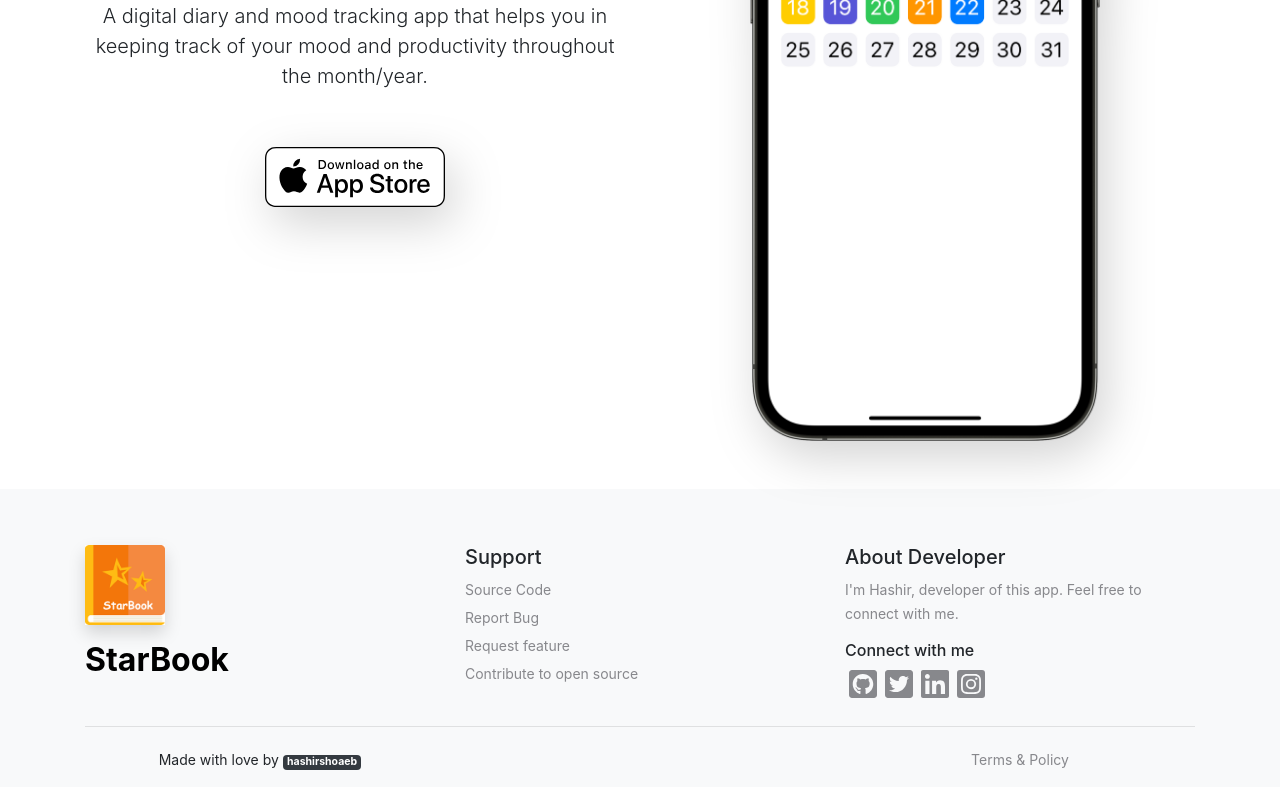
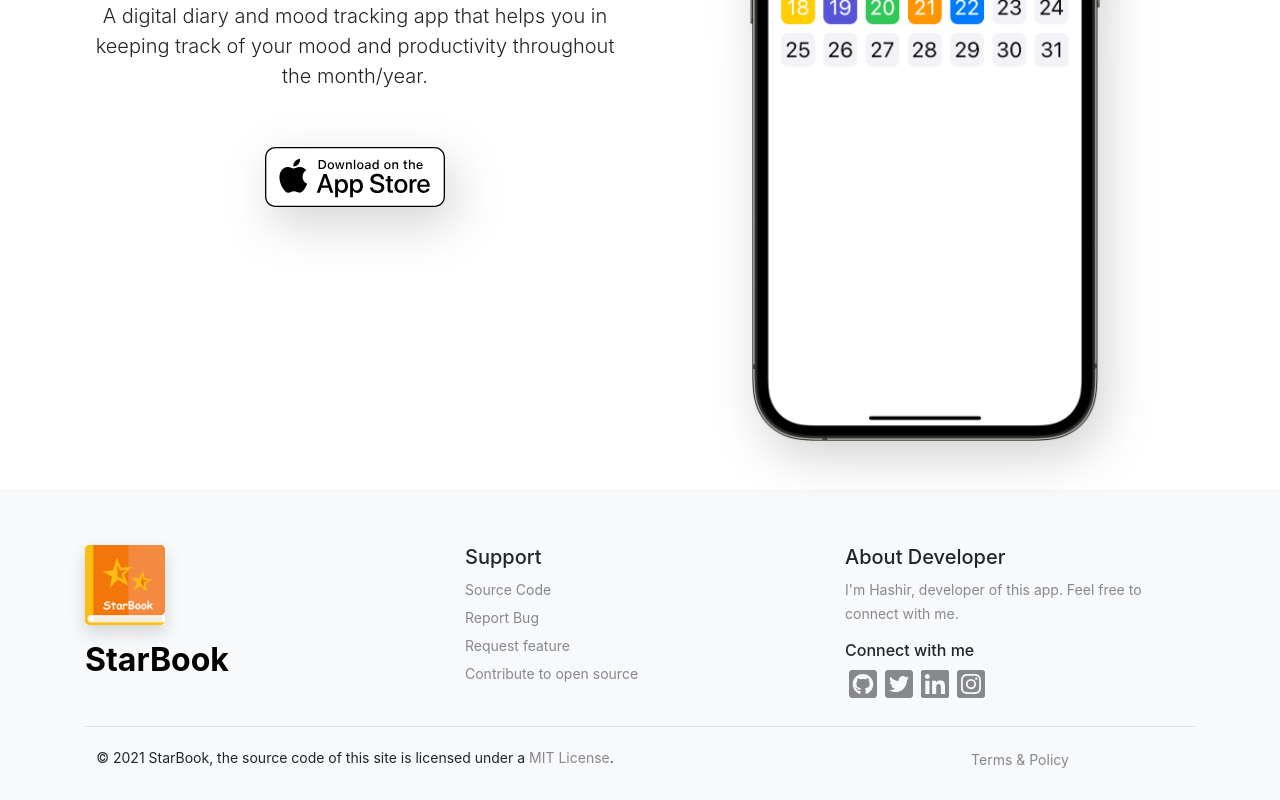
Before and after one commit to starbook/landing-page, a React (Create React App) app: page / in a window 1280 px wide. Shown: the part 350-1150 px from the top of the page. Built offline with nearby package versions, Linux system fonts and the light colour scheme.

Commit message:
License added

```diff
--- a/src/components/Footer/Footer.jsx
+++ b/src/components/Footer/Footer.jsx
@@ -61,19 +61,22 @@ const Footer = () => {
         </Row>
         <hr />
         <Row className="pt-1 pb-3">
-          <Col md="4" className="text-center">
+          <Col md="6" className="text-center">
             <small >
-              Made with love by{" "}
-              <a
-                className="badge badge-dark"
-                rel="noopener"
-                href={footer.hashir}
-              >
-                hashirshoaeb
-              </a>
+              <p>
+                <span>&#169;</span> 2021 StarBook, the source code of this site is licensed under a {" "}
+                <a
+                  className="footer-link"
+                  href="https://github.com/starbook/landing-page/blob/master/LICENSE"
+                  rel="noopener"
+                >
+                  MIT License
+                </a>
+                .
+              </p>
             </small>
           </Col>
-          <Col md="4" className="d-none d-md-block"></Col>
+          <Col md="2" className="d-none d-md-block"></Col>
           <Col md="4" className="text-center">
             <small>
               <a
```
